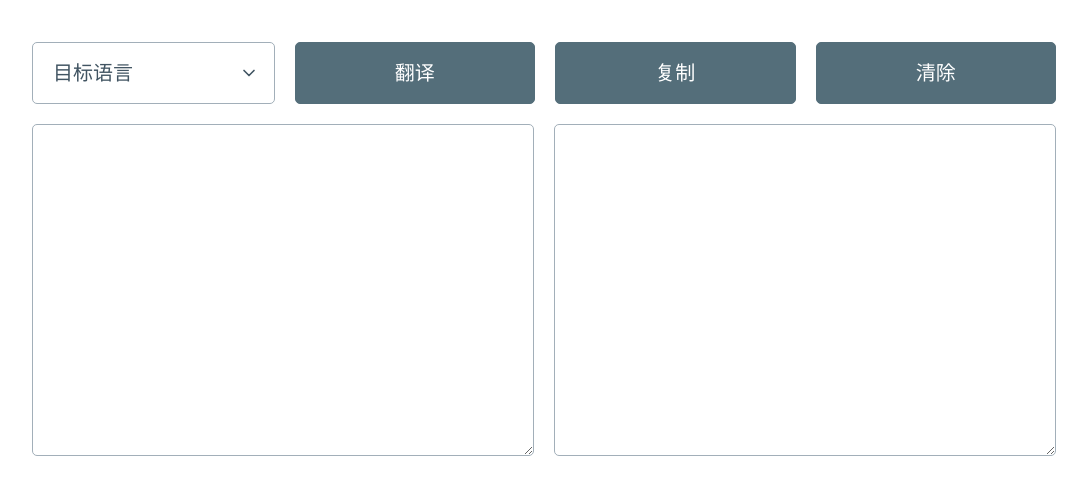
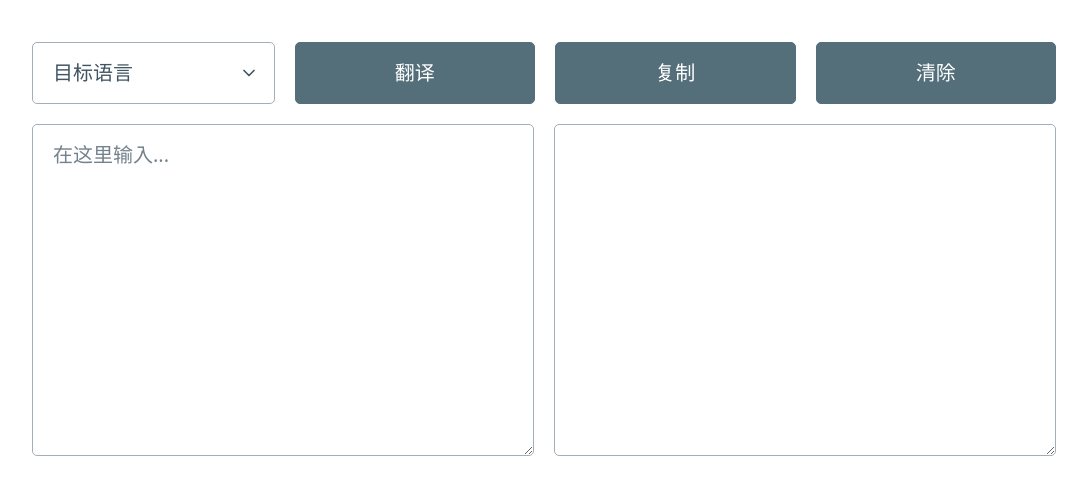
Before and after one commit to Brx86/deepl-web-api, a plain HTML site: page web/index.html in a window 1280 px wide. Shown: the part 78-572 px from the top of the page, without its empty margins (96-1183 px from the left). Drawn offline with Linux system fonts and the light colour scheme.

Commit message:
fix text-input

```diff
--- a/web/index.html
+++ b/web/index.html
@@ -34,7 +34,7 @@
         <button onclick="btnClear()" style="width: 25%">清除</button>
     </div>
     <div class="grid" style="width: 80%;margin: auto">
-        <textarea id="text-input" rows="10"></textarea>
+        <textarea id="text-input" rows="10" placeholder="在这里输入..."></textarea>
         <textarea id="text-output" rows="10" readonly></textarea>
     </div>
     <script src="js/handle.js"></script>
```
Also changed, not shown: web/m.html (+1 -1 lines).
